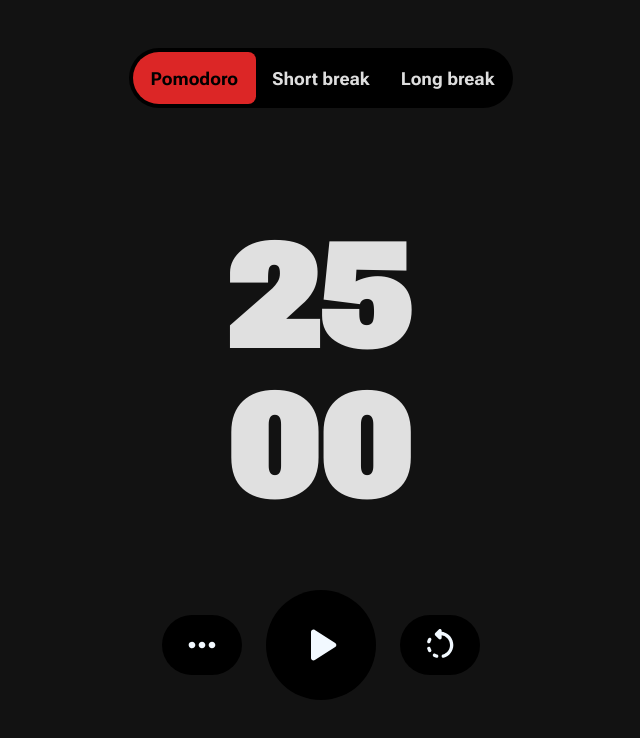
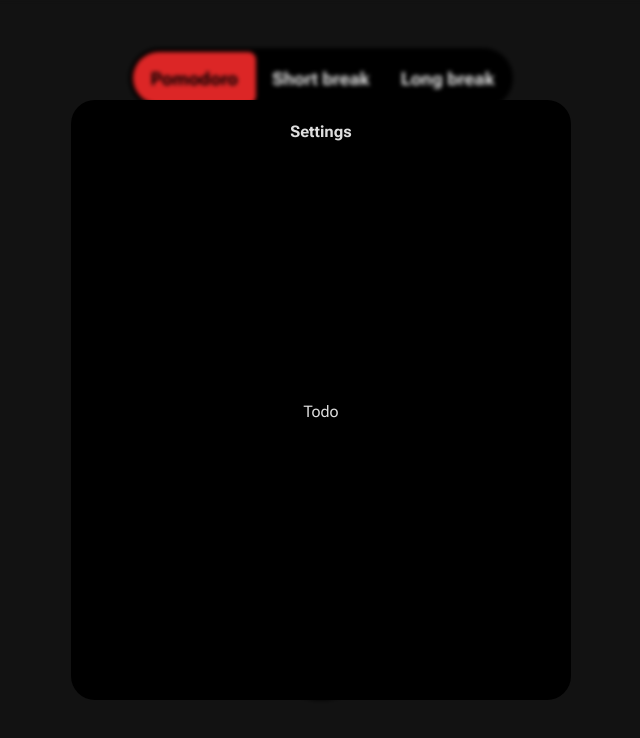
Before and after one commit to sorooshdp/Pomodoro-tracker, a React (Vite) app: page / in a window 1280 px wide. Both pictures are taken after a click on the element 521 px from the left and 645 px from the top of the page. Shown: the top 738 px of the page, without its empty margins (319-959 px from the left). Built offline with nearby package versions, Linux system fonts and the light colour scheme.

Commit message:
feat: Dialog, Settings, useWindowSize

```diff
--- a/src/App.tsx
+++ b/src/App.tsx
@@ -1,3 +1,4 @@
+import Settings from "./components/Settings";
 import Timer from "./components/Timer";
 import createGlobal, { globalCtx } from "./hooks/Global";
 
@@ -12,7 +13,8 @@ function App() {
                 setGlobalKey: setGlobalKey,
             }}
         >
-        <Timer />
+            <Timer />
+            <Settings />
         </globalCtx.Provider>
     );
 }
--- a/src/components/Controls.tsx
+++ b/src/components/Controls.tsx
@@ -11,11 +11,16 @@ const Controls = memo(({ resetTimer }: { resetTimer: () => void }) => {
         setGlobalKey("running", !global.running);
     }, [global.running]);
 
+    const settingShowHandle = useCallback(() => {
+        setGlobalKey("settingsShow", true);
+    }, []);
+
     return (
         <div className="flex justify-between items-center w-fit absolute bottom-[100px]">
             <motion.div
                 whileTap={whileTap}
                 className="relative w-[80px] h-[60px] rounded-[100px] text-txt bg-second mx-[0.5rem]"
+                onClick={settingShowHandle}
             >
                 {icons.MoreHorizRoundedIcon}
             </motion.div>
--- /dev/null
+++ b/src/components/Dialog.tsx
@@ -0,0 +1,63 @@
+import { CSSProperties, Dispatch, ReactNode, SetStateAction, memo, useMemo } from "react";
+import { motion } from "framer-motion";
+import useWindowSize from "../hooks/useWindowSize";
+
+const motionInitial = { opacity: 0, scale: 0 };
+const motionTransition = { duration: 0.2 };
+
+const Dialog = memo(
+    ({
+        data,
+        show,
+        // setShow,
+        children,
+    }: {
+        data: { w: number; h: number; title: string };
+        show: boolean;
+        setShow?: Dispatch<SetStateAction<boolean>> | ((newState: boolean) => void);
+        children: ReactNode;
+    }) => {
+        const windowSize = useWindowSize();
+        const motionAnimateMemo = useMemo(() => (show ? { opacity: 1, scale: 1 } : { opacity: 0, scale: 0 }), [show]);
+        const containerStyleMemo: CSSProperties = useMemo(
+            () => ({
+                left: windowSize.w / 2 - data.w / 2,
+                top: windowSize.h / 2 - data.h / 2,
+            }),
+            [windowSize.w, data.w, windowSize.h, data.h]
+        );
+        const childrenContainerStyleMemo = useMemo(
+            () => ({
+                width: data.w,
+                height: data.h,
+            }),
+            [data.w, data.h]
+        );
+
+        return (
+            <div style={containerStyleMemo} className="z-[1250] absolute w-0 h-0">
+                <motion.div
+                    animate={motionAnimateMemo}
+                    className="absolute left-0 top-0"
+                    initial={motionInitial}
+                    transition={motionTransition}
+                >
+                    <div
+                        className={`cursor-default bg-black relative overflow-hidden rounded-[24px] duration-200 z-[1250]`}
+                        style={childrenContainerStyleMemo}
+                    >
+                        <div className="absolute cursor-default w-full rounded-b-[12px] h-[calc(100%-24px)] bottom-0 p-[12px]">
+                            {children}
+                        </div>
+
+                        <div className="absolute left-1/2 top-[20px] -translate-x-1/2 font-bold transition">
+                            {data.title}
+                        </div>
+                    </div>
+                </motion.div>
+            </div>
+        );
+    }
+);
+
+export default Dialog;
--- /dev/null
+++ b/src/components/Settings.tsx
@@ -0,0 +1,33 @@
+import { useCallback, useMemo } from "react";
+import { useGlobal } from "../hooks/Global";
+import Dialog from "./Dialog";
+import { createPortal } from "react-dom";
+
+const settingsDialogData = { w: 500, h: 600, title: "Settings" };
+
+const Settings = () => {
+    const { global, setGlobalKey } = useGlobal();
+
+    const settingsShowHandle = useCallback((newState: boolean) => {
+        setGlobalKey("settingsShow", newState);
+    }, []);
+
+    const dialogChildren = useMemo(() => <div className="center">Todo</div>, []);
+
+    return createPortal(
+        <>
+            {global.settingsShow && (
+                <div
+                    className="z-[1200] absolute backdrop-blur-[2px] top-0 left-0 w-screen h-screen"
+                    onClick={() => settingsShowHandle(false)}
+                ></div>
+            )}
+            <Dialog data={settingsDialogData} show={global.settingsShow} setShow={settingsShowHandle}>
+                {dialogChildren}
+            </Dialog>
+        </>,
+        document.body
+    );
+};
+
+export default Settings;
--- a/src/hooks/Global.tsx
+++ b/src/hooks/Global.tsx
@@ -15,12 +15,14 @@ export let globalDefault: Global["global"] = initGlobalDefault({
     shortBreakLength: 5 * 60,
     longBreakLength: 15 * 60,
     completedPomodoros: 0,
+    settingsShow: false,
 });
 
 function initGlobalDefault(globalDefault: Global["global"]): Global["global"] {
     globalDefault = lsGet<Global["global"]>("globalDefault") ?? globalDefault;
     // Processing Default here
     globalDefault.running = false;
+    globalDefault.settingsShow = false;
     return globalDefault;
 }
 
--- /dev/null
+++ b/src/hooks/useWindowSize.tsx
@@ -0,0 +1,18 @@
+import { useEffect, useState } from "react";
+
+const useWindowSize = () => {
+    const [windowSize, setWindowSize] = useState<WindowSize>({
+        w: window.innerWidth,
+        h: window.innerHeight,
+    });
+
+    useEffect(() => {
+        window.addEventListener("resize", () => {
+            setWindowSize({ w: window.innerWidth, h: window.innerHeight });
+        });
+    }, [window]);
+
+    return windowSize;
+};
+
+export default useWindowSize;
--- a/src/types.d.ts
+++ b/src/types.d.ts
@@ -9,7 +9,13 @@ interface Global {
         shortBreakLength: number;
         longBreakLength: number;
         completedPomodoros: number;
+        settingsShow: boolean;
     };
     setGlobalKey: <K extends keyof Global["global"]>(key: K, newVal: Global["global"][K]) => void;
     setGlobal: (newState: Global["global"]) => any;
 }
+
+interface WindowSize {
+    w: number;
+    h: number;
+}
```
